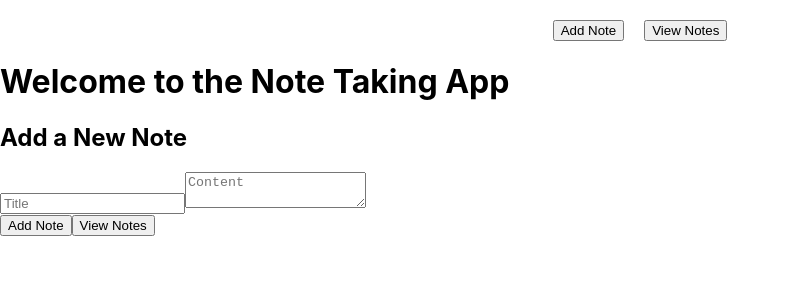
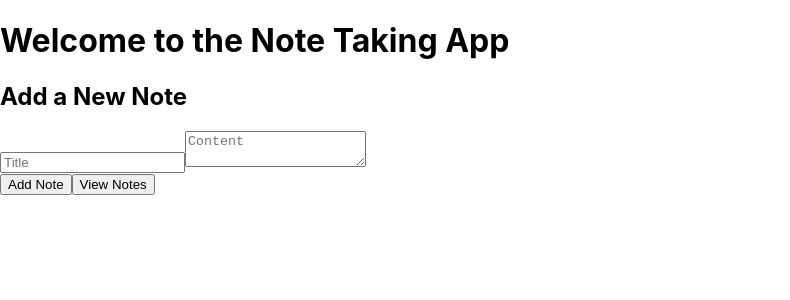
Before and after one commit to KathakaliNath/Note_Taking_App, a React (Create React App) app: page / in a window 1280 px wide. Shown: the top 300 px of the page, without its empty margins (0-790 px from the left). Built offline with nearby package versions, Linux system fonts and the light colour scheme.

Commit message:
Update App.js

```diff
--- a/src/App.js
+++ b/src/App.js
@@ -1,27 +1,17 @@
 import React, { useState } from 'react';
 import AddNote from './components/AddNote';
 import NotesList from './components/NotesLIst';
+import './App.css'
 
 function App() {
-  const [view, setView] = useState('add');
-  const [refresh, setRefresh] = useState(false);
-
-  const handleNoteAdded = () => {
-    setRefresh(!refresh); // toggle to refresh view
-    setView('view');
-  };
+  const [currentPage, setCurrentPage] = useState('add');
 
   return (
-    <div>
-      <nav style={{ display: 'flex', justifyContent: 'center', gap: '20px', margin: '20px' }}>
-        <button onClick={() => setView('add')}>Add Note</button>
-        <button onClick={() => setView('view')}>View Notes</button>
-      </nav>
-
-      {view === 'add' ? (
-        <AddNote onNoteAdded={handleNoteAdded} />
+    <div className="App">
+      {currentPage === 'add' ? (
+        <AddNote onNavigate={setCurrentPage} />
       ) : (
-        <NotesList key={refresh} />
+        <NotesList onNavigate={setCurrentPage} />
       )}
     </div>
   );
```
